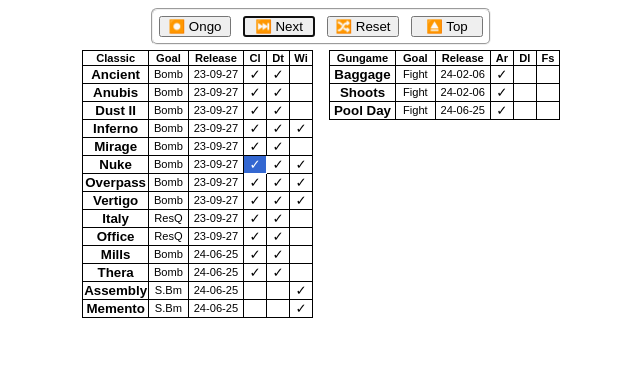
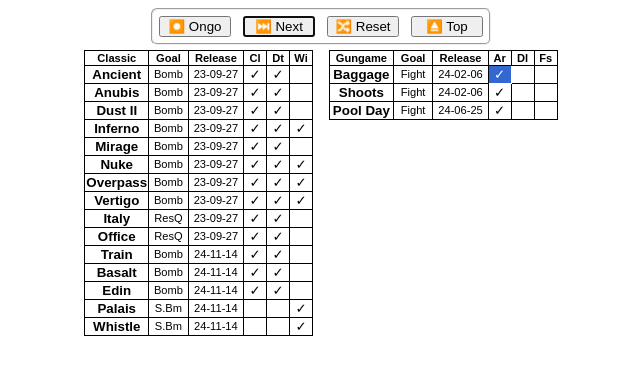
Before and after one commit to bhoppi/bhoppi.github.io, a plain HTML site: page mapselector/official.html in a window 1280 px wide. Shown: the whole page, without its empty margins (319-959 px from the left). Drawn offline with Linux system fonts and the light colour scheme.

Commit message:
cs2 update

```diff
--- a/mapselector/official.html
+++ b/mapselector/official.html
@@ -25,17 +25,15 @@
    <tr><td>Vertigo<td>Bomb<td>23-09-27<td>✓<td>✓<td>✓</tr>
    <tr><td>Italy<td>ResQ<td>23-09-27<td>✓<td>✓<td></tr>
    <tr><td>Office<td>ResQ<td>23-09-27<td>✓<td>✓<td></tr>
-   <tr><td>Mills<td>Bomb<td>24-06-25<td>✓<td>✓<td></tr>
-   <tr><td>Thera<td>Bomb<td>24-06-25<td>✓<td>✓<td></tr>
-   <tr><td>Assembly<td>S.Bm<td>24-06-25<td><td><td>✓</tr>
-   <tr><td>Memento<td>S.Bm<td>24-06-25<td><td><td>✓</tr>
+   <tr><td>Train<td>Bomb<td>24-11-14<td>✓<td>✓<td></tr>
+   <tr><td>Basalt<td>Bomb<td>24-11-14<td>✓<td>✓<td></tr>
+   <tr><td>Edin<td>Bomb<td>24-11-14<td>✓<td>✓<td></tr>
+   <tr><td>Palais<td>S.Bm<td>24-11-14<td><td><td>✓</tr>
+   <tr><td>Whistle<td>S.Bm<td>24-11-14<td><td><td>✓</tr>
    <!-- <tr><td>Assault<td>ResQ<td>12-08-21<td>✓<td>✓<td></tr> -->
    <!-- <tr><td>Cobblestone<td>Bomb<td>13-12-18<td>✓<td>✓<td>✓</tr> -->
-   <!-- <tr><td>Train<td>Bomb<td>14-12-10<td>✓<td>✓<td>✓</tr> -->
    <!-- <tr><td>Canals<td>Bomb<td>17-03-15<td>✓<td>✓<td></tr> -->
-   <!-- <tr><td>Agency<td>ResQ<td>17-11-13<td>✓<td>✓<td></tr> -->
    <!-- <tr><td>Militia<td>ResQ<td>18-12-17<td>✓<td>✓<td></tr> -->
-   <!-- <tr><td>Cache<td>Bomb<td>19-10-18<td>✓<td>✓<td></tr> -->
   </table>
   <table>
    <thead><tr><th>Gungame<th>Goal<th>Release<th>Ar<th>Dl<th>Fs</thead>
```
Also changed, not shown: mapselector/workshop.html (+10 -8 lines).
